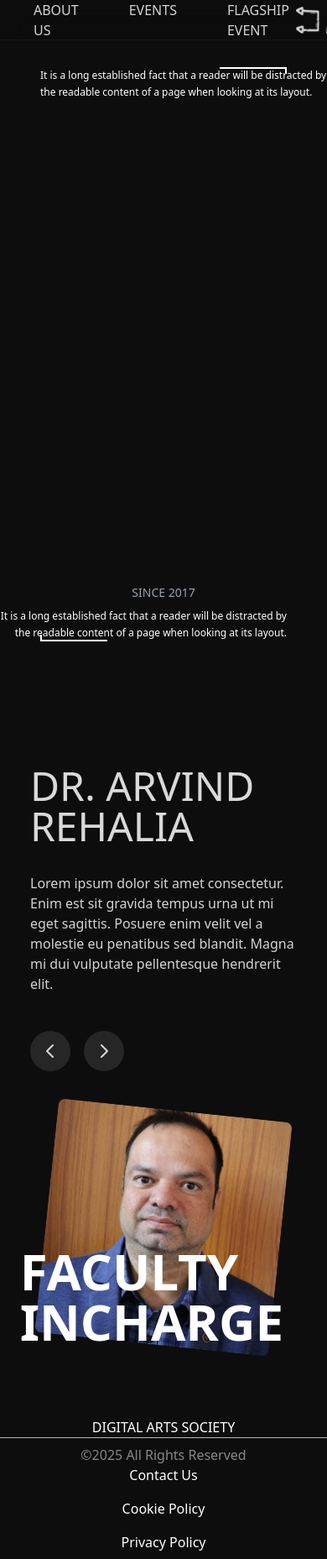
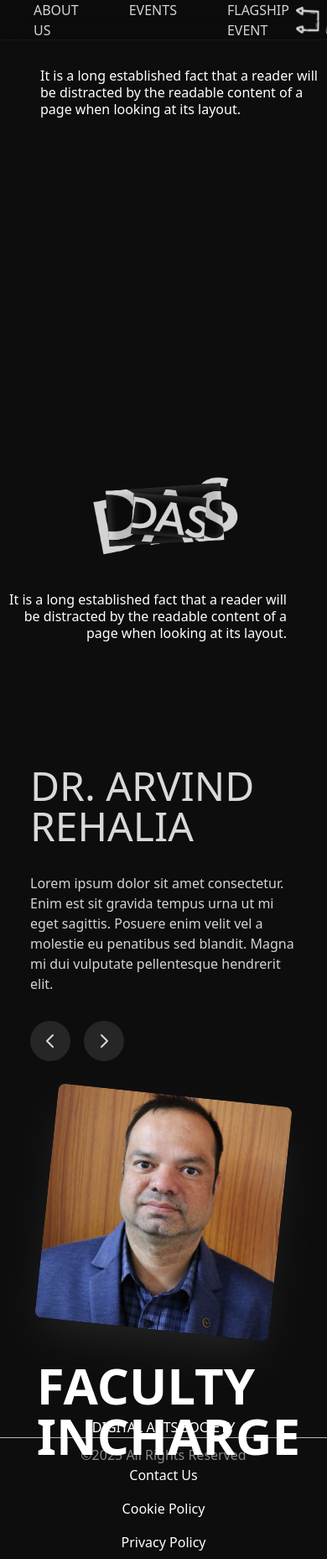
Before and after one commit to ishikamanchanda30/DASBVP, a React (Vite) app: page /about-us in a window 390 px wide. Shown: the whole page at 84% size. Built offline with nearby package versions, Linux system fonts and the light colour scheme.

Commit message:
Fixed about us page, added DAS logo

```diff
--- a/src/Components/Faculty.tsx
+++ b/src/Components/Faculty.tsx
@@ -50,7 +50,6 @@ const Faculty: React.FC = () => {
                         </p>
                     </div>
                     <div>
-
                         <div className="flex gap-4 mt-8">
                             <button
                                 onClick={handlePrevious}
@@ -75,20 +74,17 @@ const Faculty: React.FC = () => {
                     </div>
                 </div>
                 <div className='p-5 flex justify-center items-center'>
-
-                    <div className="relative flex ">
-                        <div className="relative w-70 transform rotate-6 overflow-hidden rounded-lg aspect-square ">
-                            <img
-                                src={facultyMembers[currentIndex].imageUrl}
-                                alt={facultyMembers[currentIndex].name}
-                                className="w-full h-full object-cover"
-                            />
-                        </div>
+                    <div className="w-70 md:w-100 rotate-6 overflow-hidden rounded-lg aspect-square shadow-[#ffffff]/10 shadow-2xl">
+                        <img
+                            src={facultyMembers[currentIndex].imageUrl}
+                            alt={facultyMembers[currentIndex].name}
+                            className="w-full h-full object-cover"
+                        />
                     </div>
                 </div>
 
-                <div className="relative">
-                    <div className="absolute bottom-5 right-5 text-6xl md:text-8xl font-[600] text-white p-4">
+                <div className="flex justify-end place-items-end bottom-0 ">
+                    <div className="text-6xl md:text-8xl font-[600] text-white p-4">
                         FACULTY<br />INCHARGE
                     </div>
                 </div>
--- a/src/Pages/Home.tsx
+++ b/src/Pages/Home.tsx
@@ -1,32 +1,33 @@
+import DASabout from '../assets/DASabout.png';
+
 function Home() {
   return (
     <div className="w-screen h-screen bg-[#0D0D0D] text-white font-kumbh relative overflow-hidden">
-      {/* Top Right Line */}
-      <div className="absolute top-20 right-12 w-20 h-[2px] bg-white"></div>
-      <div className="absolute top-20 right-12 w-[2px] h-2 bg-white translate-x-[calc(100%-2px)]"></div>
 
-      {/* Bottom Left Line */}
-      <div className="absolute bottom-20 left-12 w-20 h-[2px] bg-white"></div>
-      <div className="absolute bottom-20 left-12 w-[2px] h-2 bg-white"></div>
+      <div className="hidden md:block absolute top-20 right-12 w-20 h-[2px] bg-white"></div>
+      <div className="hidden md:block absolute top-20 right-12 w-[2px] h-2 bg-white translate-x-[calc(100%-2px)]"></div>
 
-      {/* Top Left Text */}
-      <div className="absolute top-20 left-12 max-w-sm text-xs leading-5">
+      <div className="hidden md:block absolute bottom-20 left-12 w-20 h-[2px] bg-white"></div>
+      <div className="hidden md:block absolute bottom-20 left-12 w-[2px] h-2 bg-white"></div>
+
+      <div className="absolute top-20 left-12 max-w-sm text-m text-left leading-5">
         It is a long established fact that a reader will be distracted by the
         readable content of a page when looking at its layout.
       </div>
 
-      {/* Bottom Right Text */}
-      <div className="absolute bottom-20 right-12 max-w-sm text-xs text-right leading-5">
+      <div className="absolute bottom-20 right-12 max-w-sm text-m text-right leading-5">
         It is a long established fact that a reader will be distracted by the
         readable content of a page when looking at its layout.
       </div>
 
-      {/* Stacked CLASS Text */}
+      <div className='absolute bottom-40 left-1/2 transform -translate-x-1/2 '>
+        <img src={DASabout} alt="DAS logo" />
+      </div>
 
-      {/* Since 2017 Text */}
-      <div className="absolute bottom-32 left-1/2 transform -translate-x-1/2 text-center text-sm text-gray-400">
+      <div className="hidden md:block absolute bottom-32 left-1/2 transform -translate-x-1/2 text-center bg-blue-500 text-sm text-gray-400">
         SINCE 2017
       </div>
+
     </div>
   );
 }
```
Also changed, not shown: src/assets/DASabout.png (added).
